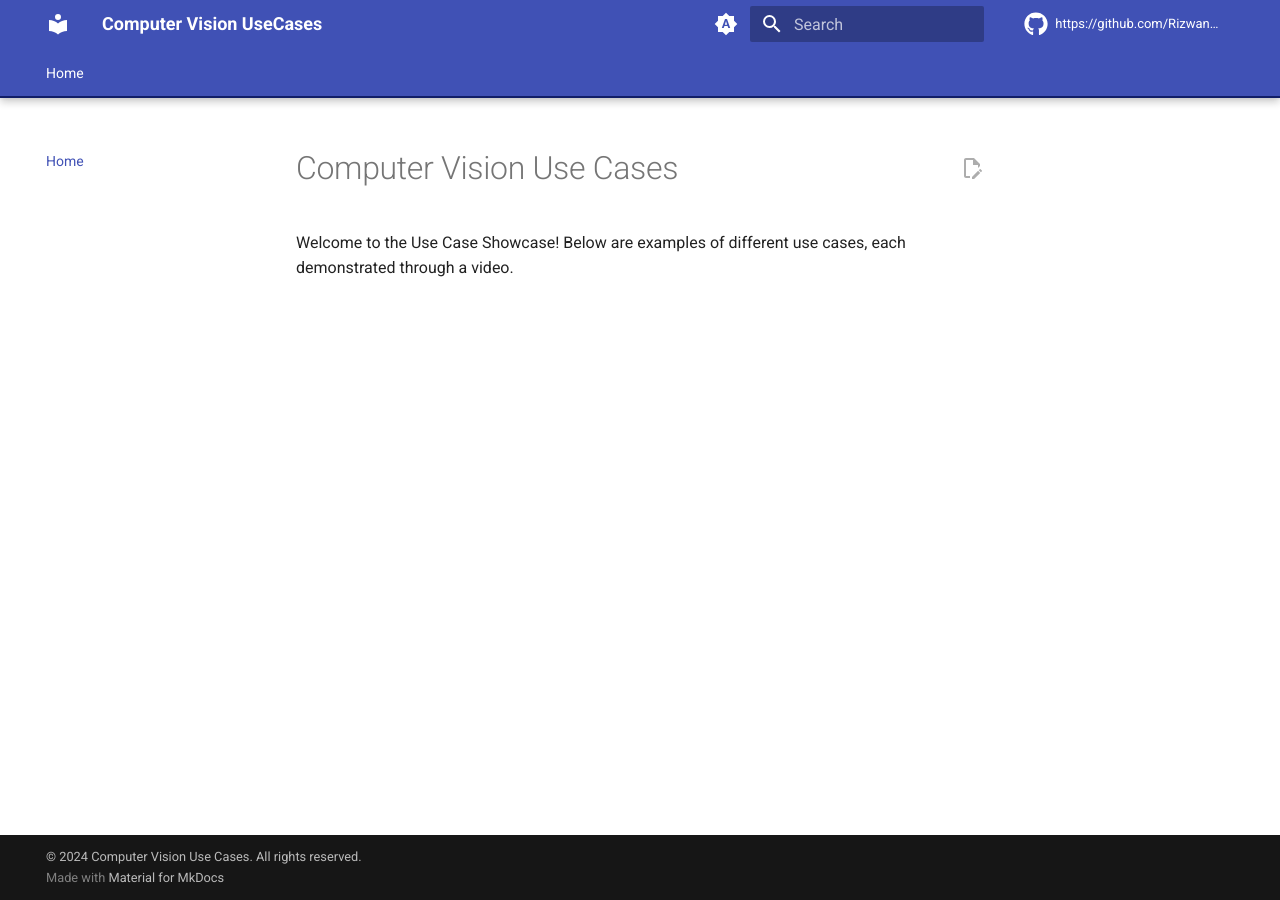
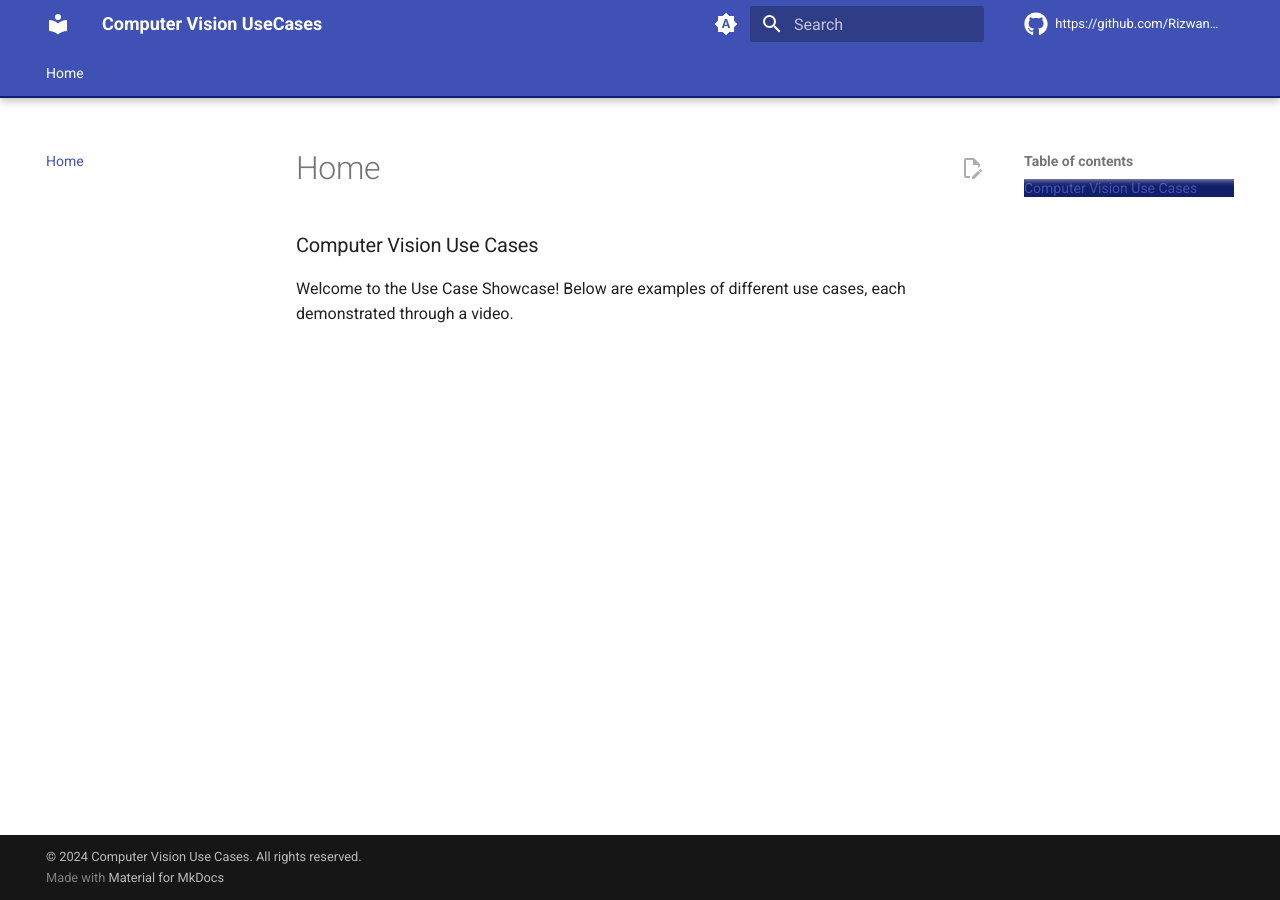
Before and after one commit to RizwanMunawar/visionusecases, an MkDocs documentation site: the page built from docs/index.md, in a window 1280 px wide. Built offline with MkDocs 1.6.1 and Material for MkDocs 9.7.7, drawn with Linux system fonts in a browser that asks for light colours; comment, search, counter and statistics services are not loaded.

Commit message:
Update index.md

```diff
--- a/docs/index.md
+++ b/docs/index.md
@@ -1,3 +1,3 @@
-# Computer Vision Use Cases
+### Computer Vision Use Cases
 
 Welcome to the Use Case Showcase! Below are examples of different use cases, each demonstrated through a video.
```
